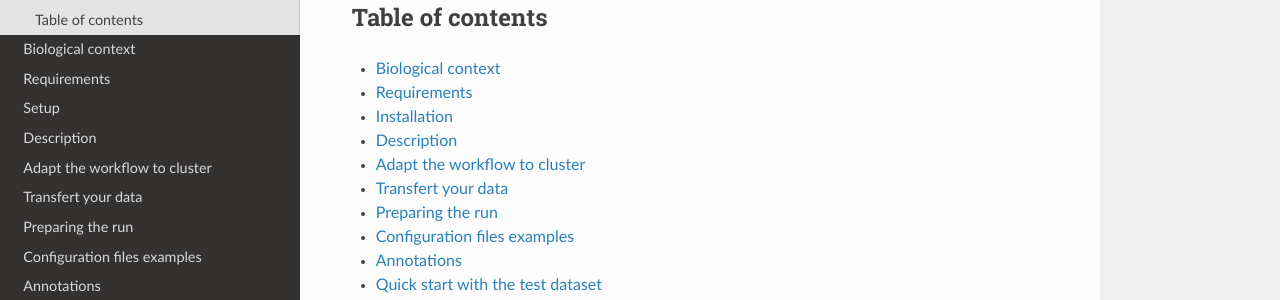
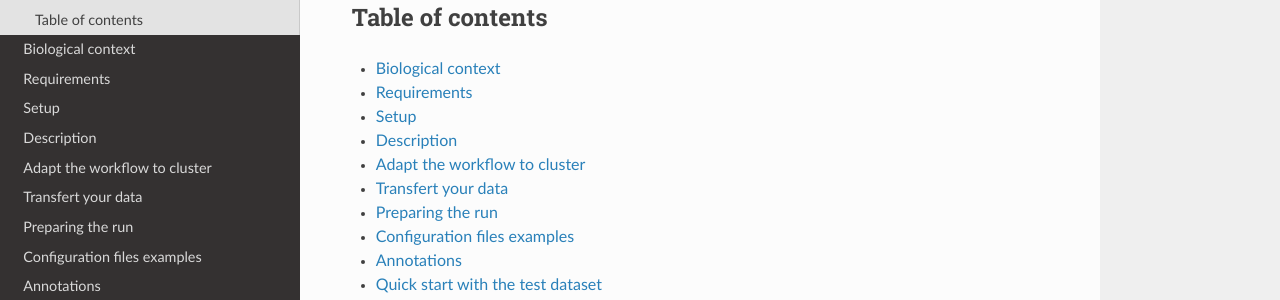
Before and after one commit to parisepigenetics/Methylator-Documentation, an MkDocs documentation site: the page built from docs/index.md, in a window 1280 px wide and 900 px high, scrolled down 2229 px. Shown: the part 294-594 px from the top of the window. Built offline with MkDocs 1.6.1, drawn with Linux system fonts in a browser that asks for light colours; nearby versions of some CDN libraries.

Commit message:
Update index.md

```diff
--- a/docs/index.md
+++ b/docs/index.md
@@ -38,7 +38,7 @@ Currently, Methylator does not support methylation array analyses (see the [Biol
 ## Table of contents
 - [Biological context](biological_context.md)
 - [Requirements](before_start.md)
-- [Installation](installation.md)
+- [Setup](installation.md)
 - [Description](description.md)
 - [Adapt the workflow to cluster](adapt_cluster.md)
 - [Transfert your data](transfert_data.md)
```
